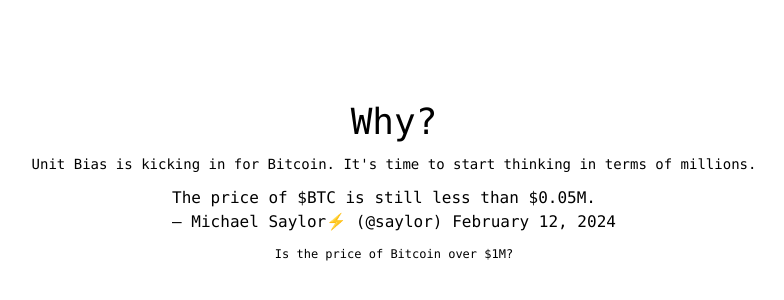
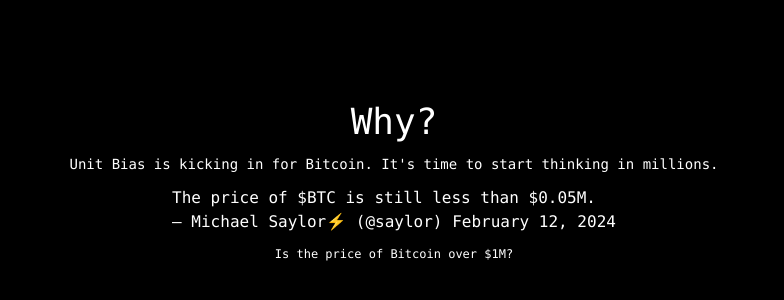
Before and after one commit to RaghavSood/isbtc1m, a SvelteKit app in the folder isbtc1m/: page /why in a window 1280 px wide. Shown: the part 218-518 px from the top of the page, without its empty margins (246-1030 px from the left). Built offline with nearby package versions, Linux system fonts and the light colour scheme.

Commit message:
website: layout, UI update

```diff
--- a/isbtc1m/src/routes/+page.svelte
+++ b/isbtc1m/src/routes/+page.svelte
@@ -14,7 +14,7 @@
 
     // Convert price to millions and truncate to 2 decimal places
     const priceInMillions = (btcPrice / 1000000).toFixed(2);
-    displayPrice = `Current Price: $${priceInMillions}M`;
+    displayPrice = `1 BTC = $${priceInMillions}M`;
 
     // Update display and background based on price
     if (btcPrice >= 1000000) {
@@ -40,7 +40,7 @@
   <h1 class="text-white text-9xl font-bold">
     {displayPrice ? priceOverMillion : '?'}
   </h1>
-  <p class="text-white text-3xl mt-4">
+  <p class="text-white text-2xl mt-4">
     {displayPrice ? displayPrice : 'Loading...'}
   </p>
   <a href="/why" class="text-xs text-white hover:underline hover:decoration-dashed mt-4">
--- a/isbtc1m/src/routes/why/+page.svelte
+++ b/isbtc1m/src/routes/why/+page.svelte
@@ -1,6 +1,6 @@
-<div class="flex flex-col items-center justify-center h-screen font-mono space-y-3 p-2">
+<div class="flex flex-col items-center justify-center bg-black text-white h-screen font-mono space-y-3 p-2">
   <h1 class="text-4xl">Why?</h1>
-  <p class="text-sm">Unit Bias is kicking in for Bitcoin. It's time to start thinking in terms of millions.</p>
+  <p class="text-sm">Unit Bias is kicking in for Bitcoin. It's time to start thinking in millions.</p>
   <blockquote class="twitter-tweet tw-align-center" data-lang="en" data-dnt="true" data-theme="dark"><p lang="en" dir="ltr">The price of <a href="https://twitter.com/search?q=%24BTC&amp;src=ctag&amp;ref_src=twsrc%5Etfw">$BTC</a> is still less than $0.05M.</p>&mdash; Michael Saylor⚡️ (@saylor) <a href="https://twitter.com/saylor/status/1757132469130657905?ref_src=twsrc%5Etfw">February 12, 2024</a></blockquote> <script async src="https://platform.twitter.com/widgets.js" charset="utf-8"></script>
   <a href="/" class="text-xs hover:underline hover:decoration-dashed mt-4">
     Is the price of Bitcoin over $1M?
```
